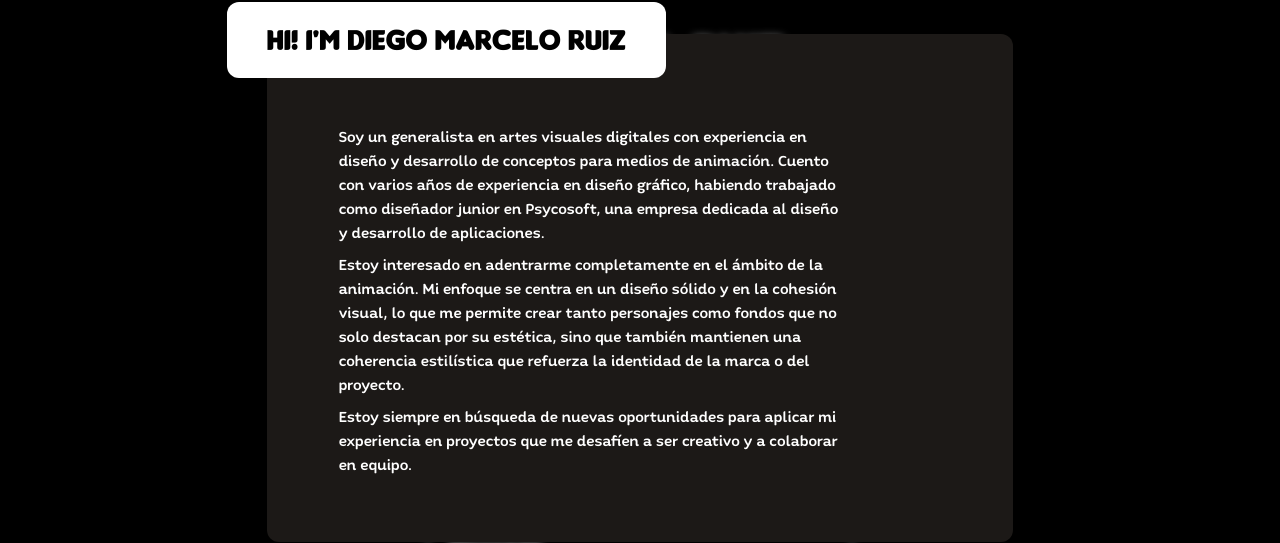
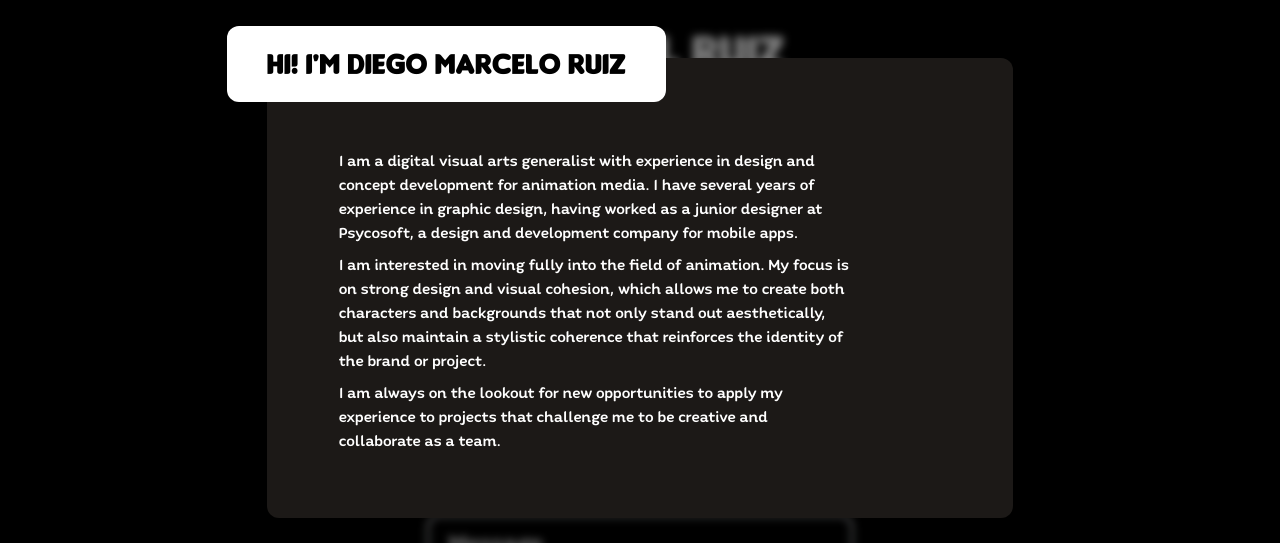
Before and after one commit to moneta-sofia/ProyectoTaco, a React (Vite) app: page /characterDesign in a window 1280 px wide. Both pictures are taken after a click on the button "About me". Shown: the part 112-655 px from the top of the page. Built offline with nearby package versions, Linux system fonts and the light colour scheme; no server answers.

Commit message:
adding about english text

```diff
--- a/src/components/ModalTacoInfo.jsx
+++ b/src/components/ModalTacoInfo.jsx
@@ -16,9 +16,9 @@ export default function ModalTacoInfo({ setModalInfo }) {
 				</div>
 
 				<div className=" xl:mt-16 mt-8 m-2 xl:m-10 xl:w-9/12 w-11/12 ">
-					<p className="text-center xl:text-left my-2"> Soy un generalista en artes visuales digitales con experiencia en diseño y desarrollo de conceptos para medios de animación. Cuento con varios años de experiencia en diseño gráfico, habiendo trabajado como diseñador junior en Psycosoft, una empresa dedicada al diseño y desarrollo de aplicaciones.</p>
-					<p className="text-center xl:text-left my-2">Estoy interesado en adentrarme completamente en el ámbito de la animación. Mi enfoque se centra en un diseño sólido y en la cohesión visual, lo que me permite crear tanto personajes como fondos que no solo destacan por su estética, sino que también mantienen una coherencia estilística que refuerza la identidad de la marca o del proyecto.</p>
-					<p className="text-center xl:text-left my-2">Estoy siempre en búsqueda de nuevas oportunidades para aplicar mi experiencia en proyectos que me desafíen a ser creativo y a colaborar en equipo.</p>
+					<p className="text-center xl:text-left my-2"> I am a digital visual arts generalist with experience in design and concept development for animation media. I have several years of experience in graphic design, having worked as a junior designer at Psycosoft, a design and development company for mobile apps.</p>
+					<p className="text-center xl:text-left my-2">I am interested in moving fully into the field of animation. My focus is on strong design and visual cohesion, which allows me to create both characters and backgrounds that not only stand out aesthetically, but also maintain a stylistic coherence that reinforces the identity of the brand or project.</p>
+					<p className="text-center xl:text-left my-2">I am always on the lookout for new opportunities to apply my experience to projects that challenge me to be creative and collaborate as a team.</p>
 				</div>
 				{window.innerWidth > 1280 && <img src={tacoPhoto} alt="Fotografia de Diego" className="absolute -bottom-10 -right-16 w-56 shadow-xl  rounded-xl border-solid border-2 border-black" />}
 				{window.innerWidth > 1280 && <img src={garabato} alt="Artist persona" className="absolute top-10 right-5 w-36 " />}
```
